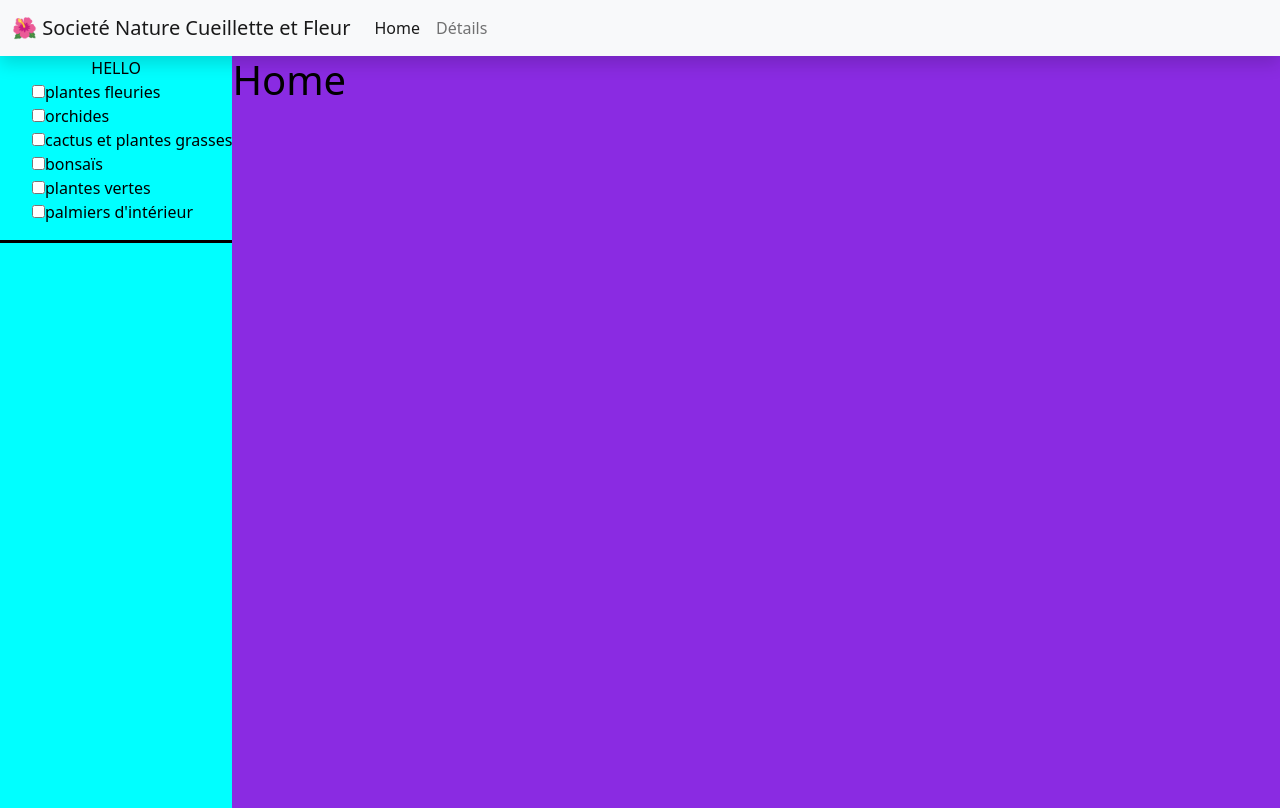
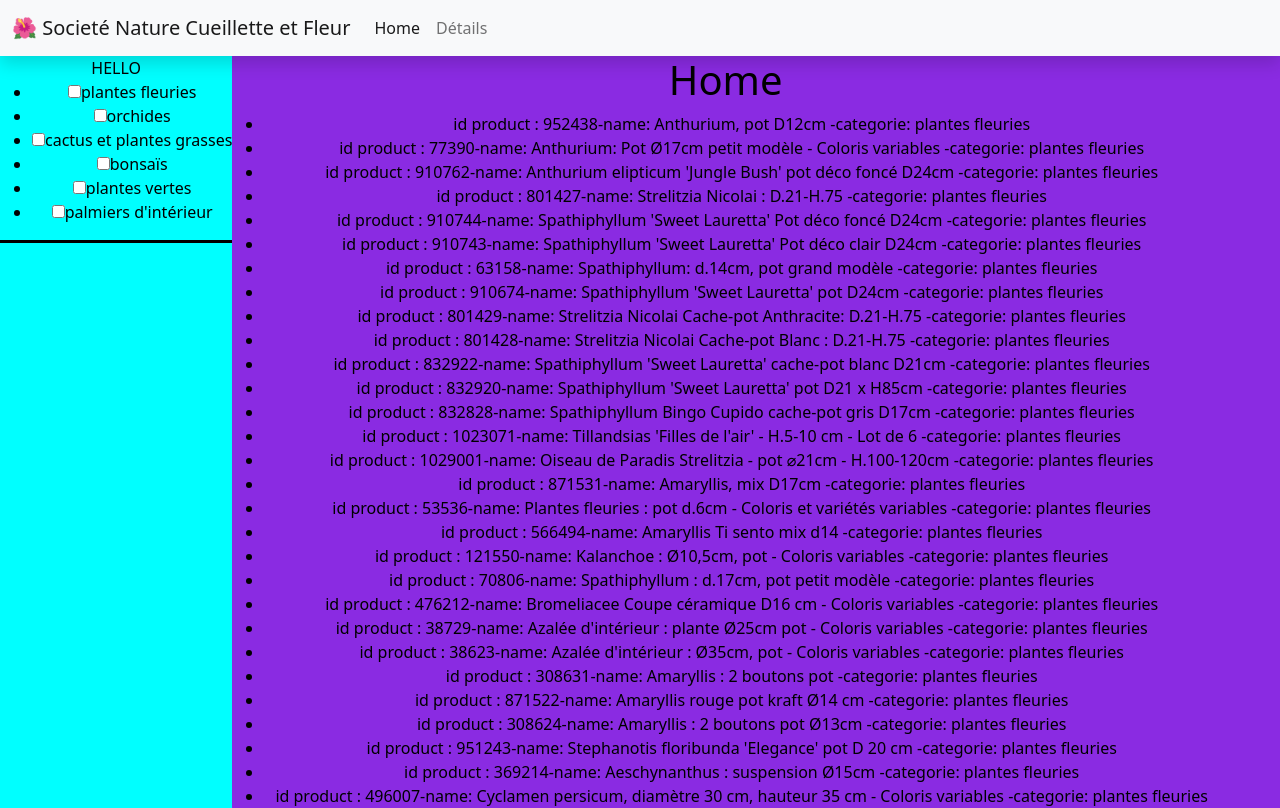
Before and after one commit to Mykhado/societe-nature-cueillette-fleur, a React (Create React App) app: page / in a window 1280 px wide. Shown: the top 808 px of the page. Built offline with nearby package versions, Linux system fonts and the light colour scheme.

Commit message:
maj debut d'aprem

```diff
--- a/src/App.tsx
+++ b/src/App.tsx
@@ -4,12 +4,11 @@ import { BrowserRouter, Routes, Route } from "react-router-dom";
 import Details from "./pages/Details";
 import Home from "./pages/Home";
 import NotFound from "./pages/NotFound";
-import TriParCategorie from "./components/TriParCategorie";
+
 import Sidebar from "./components/Sidebar";
 import { useState } from "react";
 
 const App = () => {
-  const [userCheck, setUserCheck] = useState<string>("");
   // const message: string = "Hello World";
   // const handleClick = (name: string) => alert(`Bonjour ${name} !`);
   // const handleClickSansParam = () => alert("c'est bien tu sais cliquer!");
--- a/src/components/Input.tsx
+++ /dev/null
@@ -1,18 +0,0 @@
-export interface userChoice {
-  handleChange: (e: React.ChangeEvent<HTMLInputElement>) => void;
-  inputValue: string;
-  inputType: string;
-}
-
-const Input = (props: userChoice) => {
-  return (
-    <div>
-      <input
-        type={props.inputType}
-        value={props.inputValue}
-        onChange={props.handleChange}
-      />
-    </div>
-  );
-};
-export default Input;
--- a/src/components/Sidebar.tsx
+++ b/src/components/Sidebar.tsx
@@ -1,11 +1,53 @@
 import "./Sidebar.css";
-import TriParCategorie from "./TriParCategorie";
+import { useState, Dispatch, SetStateAction } from "react";
+import _ from "lodash";
+import { list_products } from "../Data";
+// import Home from "../pages/Home";
+// import App from "../App";
+export interface categorieCheck {
+  handleChangeChecked: (e: React.ChangeEvent<HTMLInputElement>) => void;
+  setUserCheck: string[];
+}
+
 const Sidebar = () => {
+  const [userCheck, setUserCheck] = useState<string[]>([]);
+  // let categorieCheck: string[] = [];
+  const tabCategorieProduct = _.uniq(
+    list_products.map((item) => item.category)
+  );
+
+  function handleChangeChecked(e: React.ChangeEvent<HTMLInputElement>) {
+    let unTableauTampon: string[] = [];
+    if (e.currentTarget.checked) {
+      unTableauTampon = [...userCheck, e.currentTarget.value];
+    } else {
+      unTableauTampon = [
+        ...userCheck.filter(
+          (unNomBateau) => unNomBateau !== e.currentTarget.value
+        ),
+      ];
+    }
+    setUserCheck([...unTableauTampon]);
+    console.log(unTableauTampon);
+  }
   return (
     <div className="side">
       HELLO
       <div className="parCategorie">
-        <TriParCategorie />
+        <div className="filtre">
+          <ul>
+            {tabCategorieProduct.map((item, i) => (
+              <li key={i} className="tricateside">
+                <input
+                  onChange={handleChangeChecked}
+                  type="checkbox"
+                  value={item}
+                />
+                <label htmlFor={item}> {item}</label>
+              </li>
+            ))}
+          </ul>
+        </div>
       </div>
       <div className="parPrix"></div>
       <div className="parAvis"></div>
--- a/src/components/TriParCategorie.css
+++ /dev/null
@@ -1,7 +0,0 @@
-.tricateside {
-  display: flex;
-  list-style-type: none;
-}
-
-.filtre {
-}
--- a/src/components/TriParCategorie.tsx
+++ /dev/null
@@ -1,52 +0,0 @@
-import Input from "./Input";
-import { list_products } from "../Data";
-import _ from "lodash";
-import "./TriParCategorie.css";
-import { useState, Dispatch, SetStateAction } from "react";
-
-export interface resultCheckBox {
-  checkCategorie: string;
-}
-
-const TriParCategorie = ({
-  setUserCheck,
-}: {
-  setUserCheck: Dispatch<SetStateAction<string>>;
-}) => {
-  // const [userCheck, setUserCheck] = useState<string>("");
-  // let categorieCheck: string[] = [];
-  const tabCategorieProduct = _.uniq(
-    list_products.map((item) => item.category)
-  );
-
-  return (
-    <div>
-      <div className="filtre">
-        <ul>
-          {tabCategorieProduct.map((item, i) => (
-            <li key={i} className="tricateside">
-              <Input
-                handleChange={(e) => {
-                  // if (e.target.checked === true) {
-                  setUserCheck(e.target.value);
-
-                  //   categorieCheck=[...];
-                  // } else {
-                  //   setUserCheck(e;
-                  //   categorieCheck=[...userCheck];
-                  // }
-                }}
-                inputType="checkbox"
-                inputValue={item}
-              />
-
-              {item}
-            </li>
-          ))}
-        </ul>
-      </div>
-      {/* <>{console.log(userCheck)};</> */}
-    </div>
-  );
-};
-export default TriParCategorie;
--- a/src/pages/Home.tsx
+++ b/src/pages/Home.tsx
@@ -1,45 +1,29 @@
-import TriParCategorie from "../components/TriParCategorie";
 import { useState } from "react";
 import Sidebar from "../components/Sidebar";
 import { list_products } from "../Data";
 import "./Home.css";
 import "../components/Sidebar.css";
-const Home = ({ userCheck }: { userCheck: string }) => {
-  // const [userInputPlantesFleuries, setUserInputPLantesFleuries] = useState<
-  //   boolean | string
-  // >("");
-  // const [userInputOrchides, setUserInputOrchides] = useState<boolean | string>(
-  //   ""
-  // );
-  // const [userInputCactusEtPlantesGrasses, setUserInputCactusEtPlantesGrasses] =
-  //   useState<boolean | string>("");
-  // const [userInputBonsais, setUserInputBonsais] = useState<boolean | string>(
-  //   ""
-  // );
-  // const [userInputPlantesVertes, setUserInputPlantesVertes] = useState<
-  //   boolean | string
-  // >("");
-  // const [userInputPalmiersDinterieur, setUserInputPalmiersDinterieur] =
-  //   useState<boolean | string>("");
+import { categorieCheck } from "../components/Sidebar";
 
+const Home = ({ setUserCheck }: categorieCheck) => {
   return (
     <div className="home">
       <div className="side parCategorie">
-        <Sidebar />
+        <Sidebar
+        // categorieCheck ={(e) => setUserCheck(e)}
+        />
       </div>
       <div className="homeBody">
         <h1>Home</h1>
+
         <ul>
-          {list_products
-            .filter((item) => item.category.includes(userCheck))
-            .map((item) => (
-              <li key={item.id}>
-                id product : {item.id}
-                -name: {item.name} -categorie: {item.category}
-              </li>
-            ))}
+          {list_products.map((item) => (
+            <li key={item.id}>
+              id product : {item.id}
+              -name: {item.name} -categorie: {item.category}
+            </li>
+          ))}
         </ul>
-        {/* <TriParCategorie checkCategorie ={(e) => setUserCheck(e.target.value)} />*/}
       </div>
     </div>
   );
```
